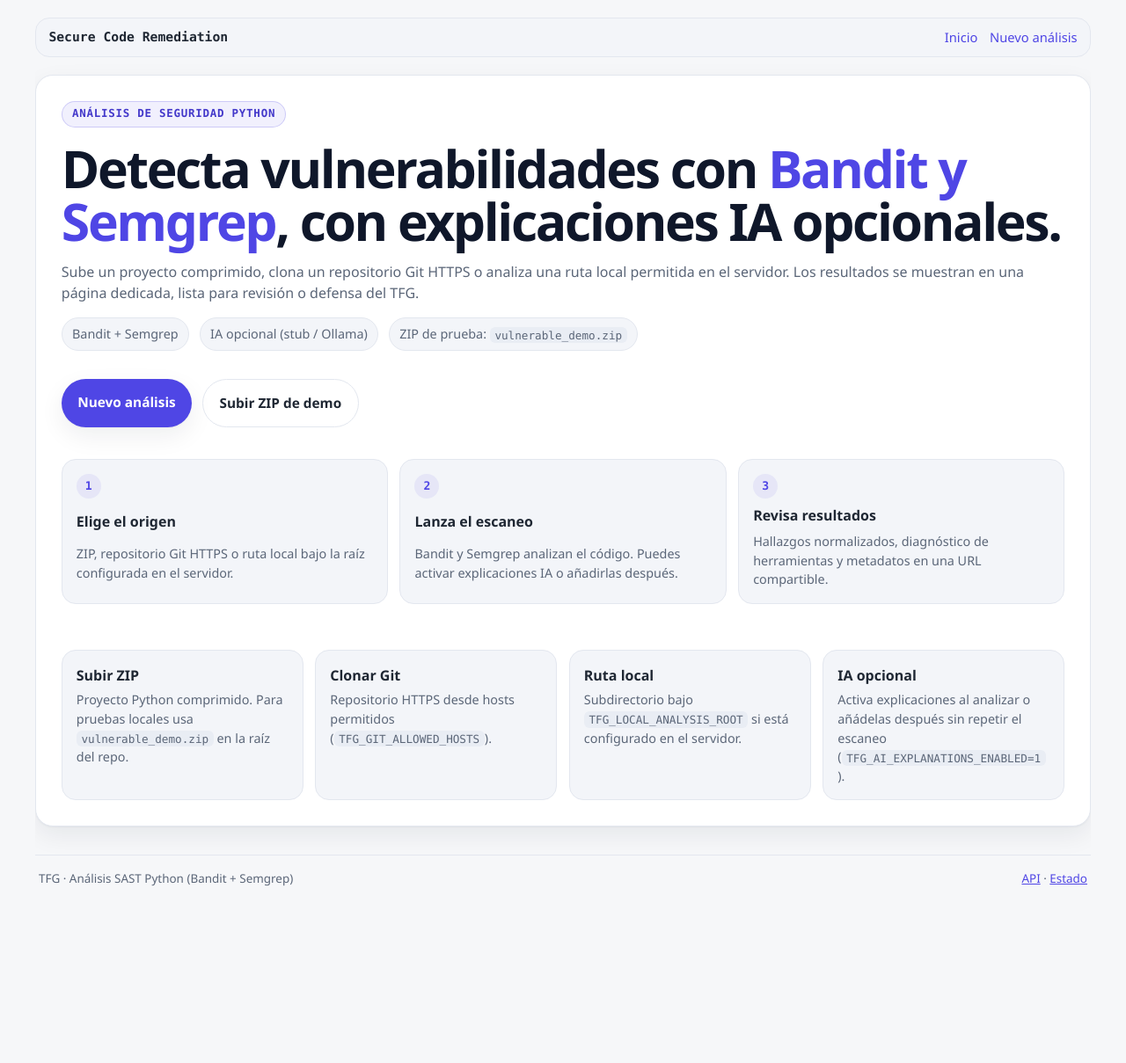
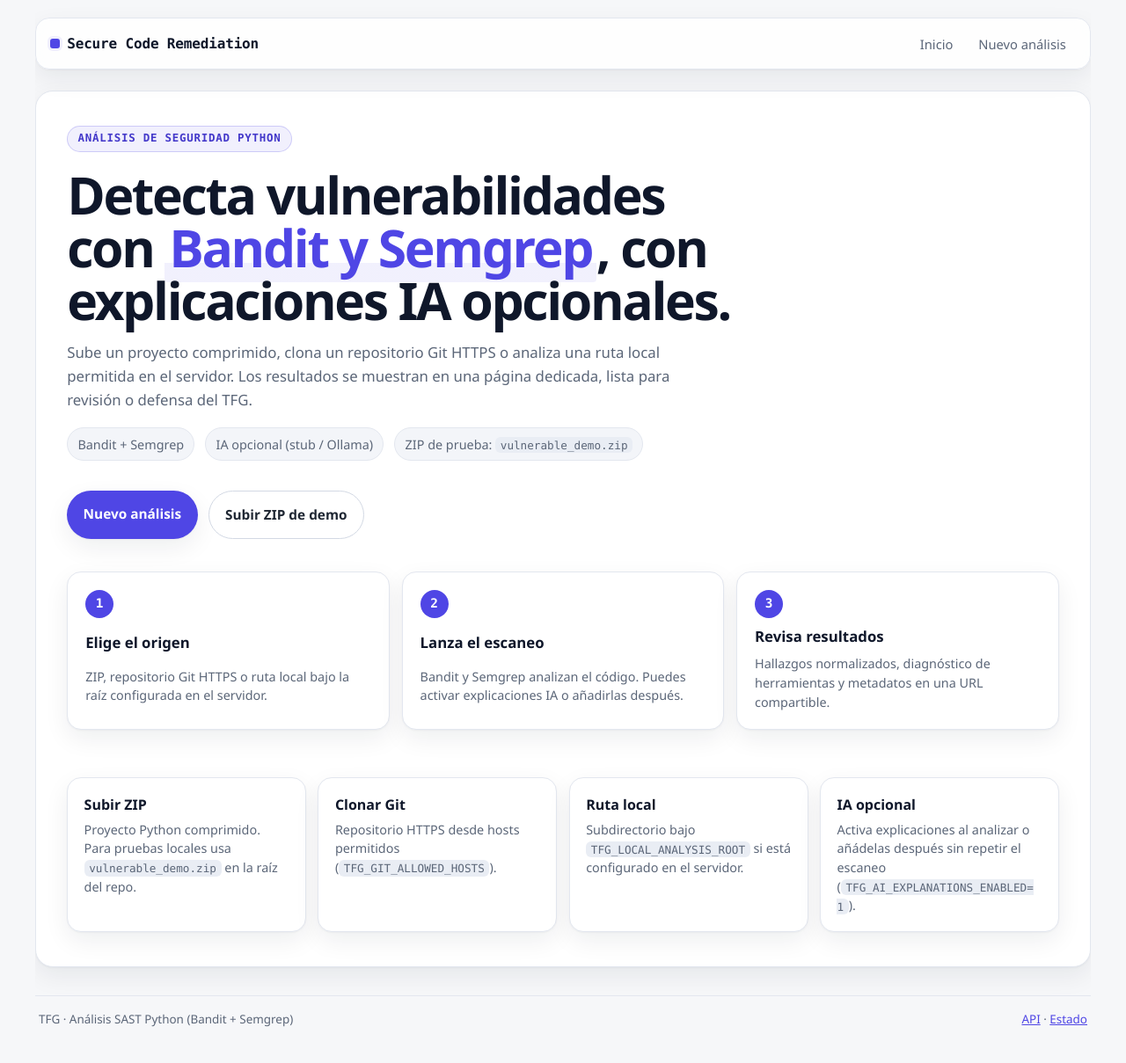
Before and after one commit to p3ix/tfg-secure-code-remediation, a Flask app: template app/templates/home.html in a window 1280 px wide. Shown: the whole page at 88% size. Before the commit the page ends 1008 px from the top, so only its background shows below. Run offline with Flask 3, Linux system fonts and the light colour scheme; the template is opened without the code that fills it, so the values that code supplies are empty.

Commit message:
feat(web): rediseño fase 2 — landing y formulario (composición y jerarquía)
  Pulpe la nav (sticky con marca y activo resaltado), el hero (aire, copy acotado,
  acento del título), las tarjetas de pasos/features (blancas con elevación) y el
  formulario de analyze (campos con foco indigo, tarjetas de modo y más espaciado).
  Solo CSS; sin cambios en plantillas con lógica ni endpoints

```diff
--- a/app/static/web.css
+++ b/app/static/web.css
@@ -75,8 +75,8 @@
     }
     .hero {
       display: grid;
-      gap: 1rem;
-      padding: 1.8rem;
+      gap: 1.1rem;
+      padding: 2.4rem 2.2rem;
       border: 1px solid var(--line);
       border-radius: var(--radius-xl);
       background: var(--panel);
@@ -109,9 +109,10 @@
       color: var(--ink-strong);
     }
     .hero-copy {
-      max-width: 72rem;
+      max-width: 46rem;
       color: var(--muted);
-      font-size: 1rem;
+      font-size: 1.05rem;
+      line-height: 1.6;
       position: relative;
       z-index: 1;
     }
@@ -802,35 +834,59 @@
       }
     }
     .site-nav {
+      position: sticky;
+      top: 0.5rem;
+      z-index: 50;
       display: flex;
       flex-wrap: wrap;
       align-items: center;
       justify-content: space-between;
       gap: 0.75rem;
-      margin-bottom: 1.25rem;
-      padding: 0.65rem 0.9rem;
+      margin-bottom: 1.5rem;
+      padding: 0.7rem 1rem;
       border-radius: var(--radius-lg);
       border: 1px solid var(--line);
-      background: var(--surface-2);
+      background: rgba(255, 255, 255, 0.82);
+      backdrop-filter: blur(10px);
+      box-shadow: var(--shadow);
     }
     .site-nav .brand {
-      color: var(--ink);
+      display: inline-flex;
+      align-items: center;
+      gap: 0.5rem;
+      color: var(--ink-strong);
       font-weight: 700;
       text-decoration: none;
+      letter-spacing: -0.01em;
+    }
+    .site-nav .brand::before {
+      content: "";
+      width: 0.7rem;
+      height: 0.7rem;
+      border-radius: 3px;
+      background: var(--accent);
+      box-shadow: 0 0 0 3px var(--accent-soft);
     }
     .site-nav .links {
       display: flex;
       flex-wrap: wrap;
-      gap: 0.85rem;
+      gap: 0.4rem;
     }
-    .site-nav a {
-      color: var(--accent);
+    .site-nav a:not(.brand) {
+      color: var(--muted);
       text-decoration: none;
       font-size: 0.92rem;
+      padding: 0.4rem 0.7rem;
+      border-radius: var(--radius-md);
+    }
+    .site-nav a:not(.brand):hover {
+      color: var(--ink);
+      background: var(--surface-2);
     }
     .site-nav a.is-active {
-      color: var(--ink);
+      color: var(--accent-strong);
       font-weight: 700;
+      background: var(--accent-soft);
     }
     .cta-row {
       display: flex;
@@ -845,21 +901,28 @@
       margin-top: 1.25rem;
     }
     .feature-card {
-      padding: 1rem;
+      padding: 1.15rem;
       border-radius: var(--radius-lg);
       border: 1px solid var(--line);
-      background: var(--surface-2);
+      background: var(--panel);
+      box-shadow: var(--shadow);
+      transition: transform 150ms ease, border-color 150ms ease;
+    }
+    .feature-card:hover {
+      transform: translateY(-2px);
+      border-color: var(--line-strong);
     }
     .feature-card h3 {
       margin-bottom: 0.35rem;
       font-size: 1rem;
+      color: var(--ink-strong);
     }
     .feature-card p {
       color: var(--muted);
       font-size: 0.9rem;
     }
     .panel-single {
-      padding: 1.15rem;
+      padding: 1.6rem;
       min-width: 0;
     }
     .steps-flow {
@@ -872,28 +935,35 @@
     }
     .step-card {
       display: grid;
-      gap: 0.45rem;
-      padding: 1rem;
+      gap: 0.5rem;
+      padding: 1.25rem;
       border-radius: var(--radius-lg);
       border: 1px solid var(--line);
-      background: var(--surface-2);
+      background: var(--panel);
+      box-shadow: var(--shadow);
       position: relative;
       z-index: 1;
+      transition: transform 150ms ease, border-color 150ms ease;
+    }
+    .step-card:hover {
+      transform: translateY(-2px);
+      border-color: var(--line-strong);
     }
     .step-num {
       display: inline-flex;
-      width: 1.75rem;
-      height: 1.75rem;
+      width: 2rem;
+      height: 2rem;
       align-items: center;
       justify-content: center;
       border-radius: 50%;
-      background: var(--accent-soft);
-      color: var(--accent);
-      font-size: 0.82rem;
+      background: var(--accent);
+      color: var(--accent-ink);
+      font-size: 0.9rem;
       font-weight: 700;
     }
     .step-card h3 {
-      font-size: 1rem;
+      font-size: 1.05rem;
+      color: var(--ink-strong);
     }
     .step-card p {
       color: var(--muted);
@@ -901,6 +971,9 @@
     }
     .hero-title-accent {
       color: var(--accent);
+      background: linear-gradient(180deg, transparent 72%, var(--accent-soft) 72%);
+      padding: 0 0.08em;
+      border-radius: 4px;
     }
     a.button {
       display: inline-block;
@@ -908,9 +981,9 @@
       text-decoration: none;
     }
     .button--ghost {
-      background: transparent;
+      background: var(--panel);
       color: var(--ink);
-      border: 1px solid var(--line);
+      border: 1px solid var(--line-strong);
       box-shadow: none;
     }
     .button--ghost:hover {
```
Also changed, not shown: other parts of app/static/web.css (+46 -13 lines).
